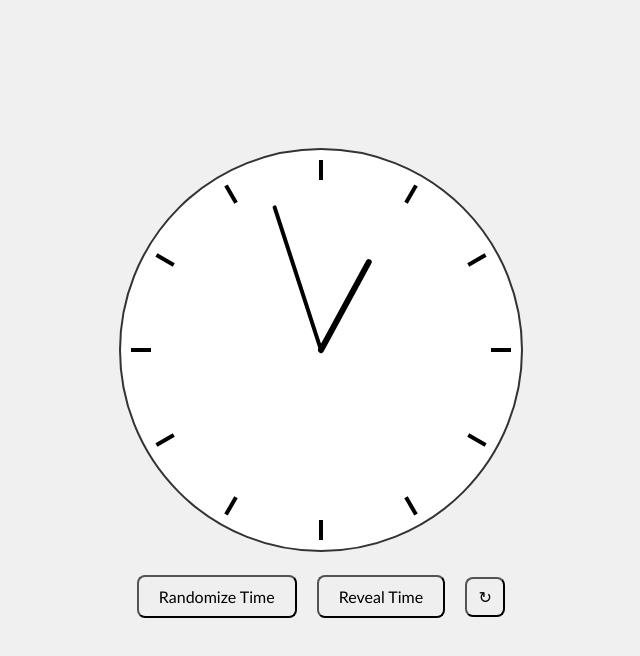
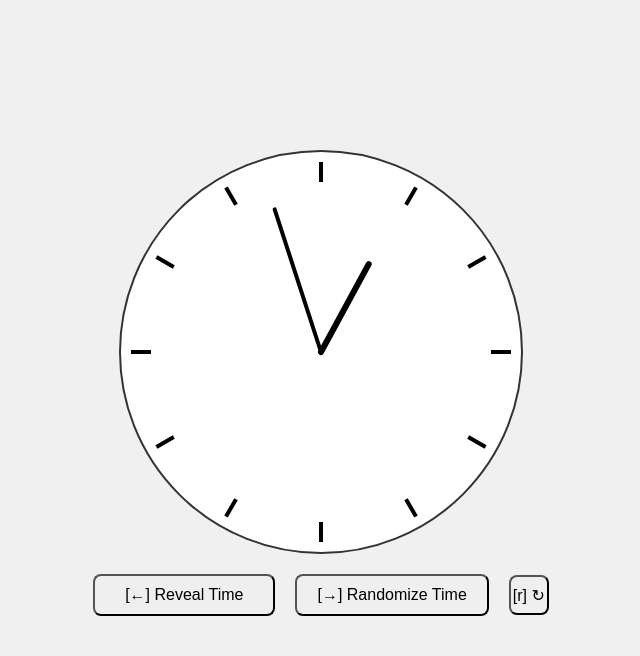
Before and after one commit to Kqpa/analog, a plain HTML site: page index.html in a window 1280 px wide. Shown: the whole page, without its empty margins (319-959 px from the left). Drawn offline with Linux system fonts and the light colour scheme.

Commit message:
Add keyboard shortcuts

```diff
--- a/index.html
+++ b/index.html
@@ -13,7 +13,7 @@
       height: 100vh;
       margin: 0;
       background-color: #f0f0f0;
-      font-family: Trebuchet MS, sans-serif;
+      font-family: Arial, sans-serif;
     }
     canvas {
       background-color: white;
@@ -42,6 +42,19 @@
       align-items: center;
       justify-content: center;
     }
+    /* Give Reveal button extra horizontal padding */
+    #reveal {
+      padding-left: 30px;
+      padding-right: 30px;
+    }
+    #toggleSkin {
+      width: 40px;
+      height: 40px;
+      padding: 0;
+      display: flex;
+      align-items: center;
+      justify-content: center;
+    }
     #digitalTime {
       margin-top: 10px;
       font-size: 1.5rem;
@@ -52,13 +65,11 @@
   </style>
 </head>
 <body>
-  <div class="clock-container">
-    <canvas id="clock" width="400" height="400"></canvas>
-  </div>
+  <canvas id="clock" width="400" height="400"></canvas>
   <div class="controls">
-    <button id="randomize">Randomize Time</button>
-    <button id="reveal">Reveal Time</button>
-    <button id="toggleSkin">↻</button>
+    <button id="reveal">[←] Reveal Time</button>
+    <button id="randomize">[→] Randomize Time</button>
+    <button id="toggleSkin">[r] ↻</button>
   </div>
   <div id="digitalTime"></div>
 
@@ -144,9 +155,12 @@
 
     function revealTime() {
       const digitalDiv = document.getElementById('digitalTime');
-      digitalDiv.textContent = digitalDiv.textContent ? '' : `${String(currentHour).padStart(2, '0')}:${String(currentMinute).padStart(2, '0')}`;
+      digitalDiv.textContent = digitalDiv.textContent
+        ? ''
+        : `${String(currentHour).padStart(2, '0')}:${String(currentMinute).padStart(2, '0')}`;
     }
 
+    // Button click handlers
     document.getElementById('randomize').addEventListener('click', randomizeTime);
     document.getElementById('reveal').addEventListener('click', revealTime);
     document.getElementById('toggleSkin').addEventListener('click', () => {
@@ -154,6 +168,17 @@
       drawClock(currentHour, currentMinute);
     });
 
+    // Keyboard shortcuts
+    document.addEventListener('keydown', (e) => {
+      if (e.key === 'ArrowRight') randomizeTime();
+      if (e.key === 'ArrowLeft') revealTime();
+      if (e.key.toLowerCase() === 'r') {
+        showNumbers = !showNumbers;
+        drawClock(currentHour, currentMinute);
+      }
+    });
+
+    // Initial draw
     randomizeTime();
   </script>
 </body>
```
